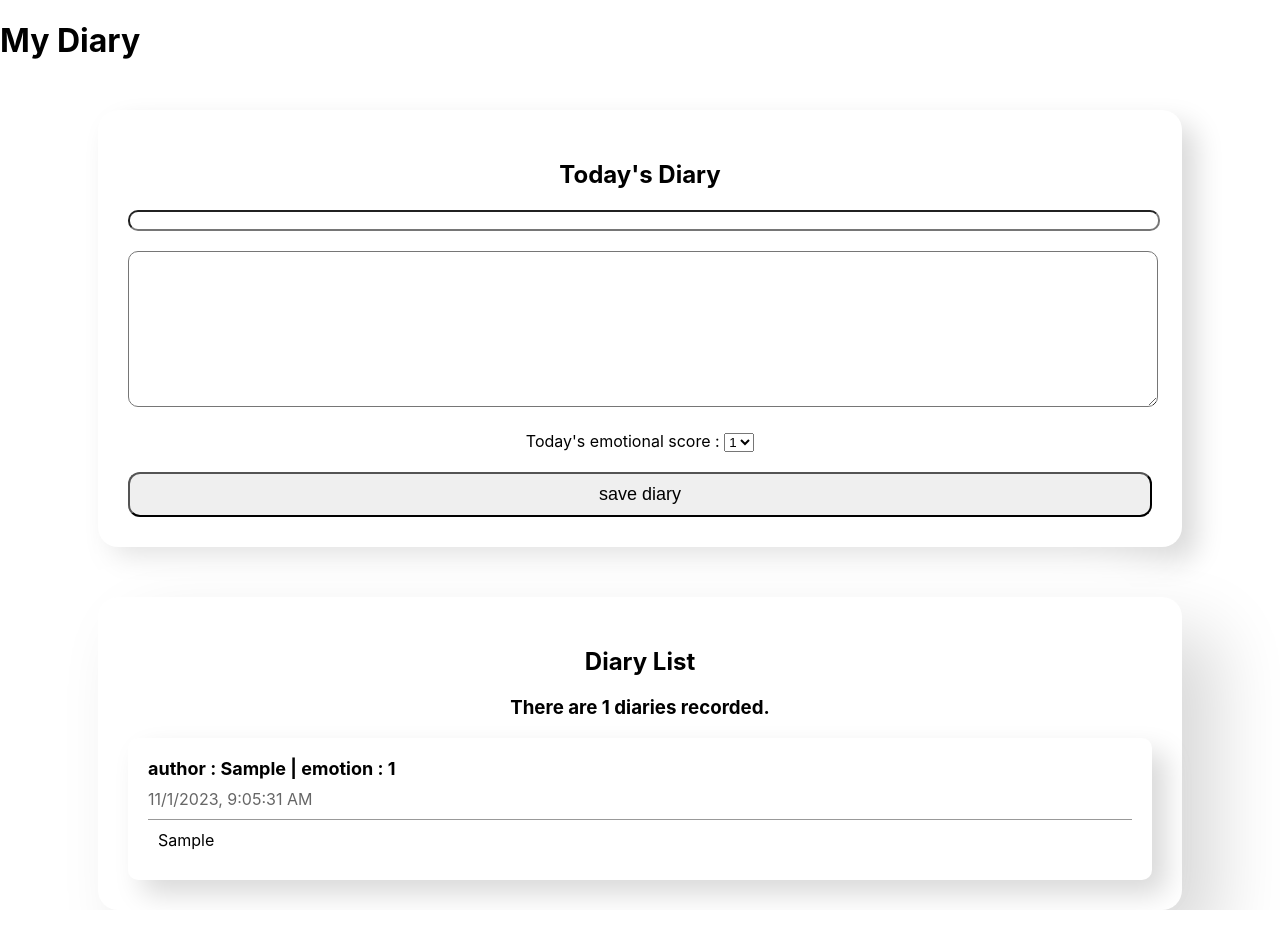
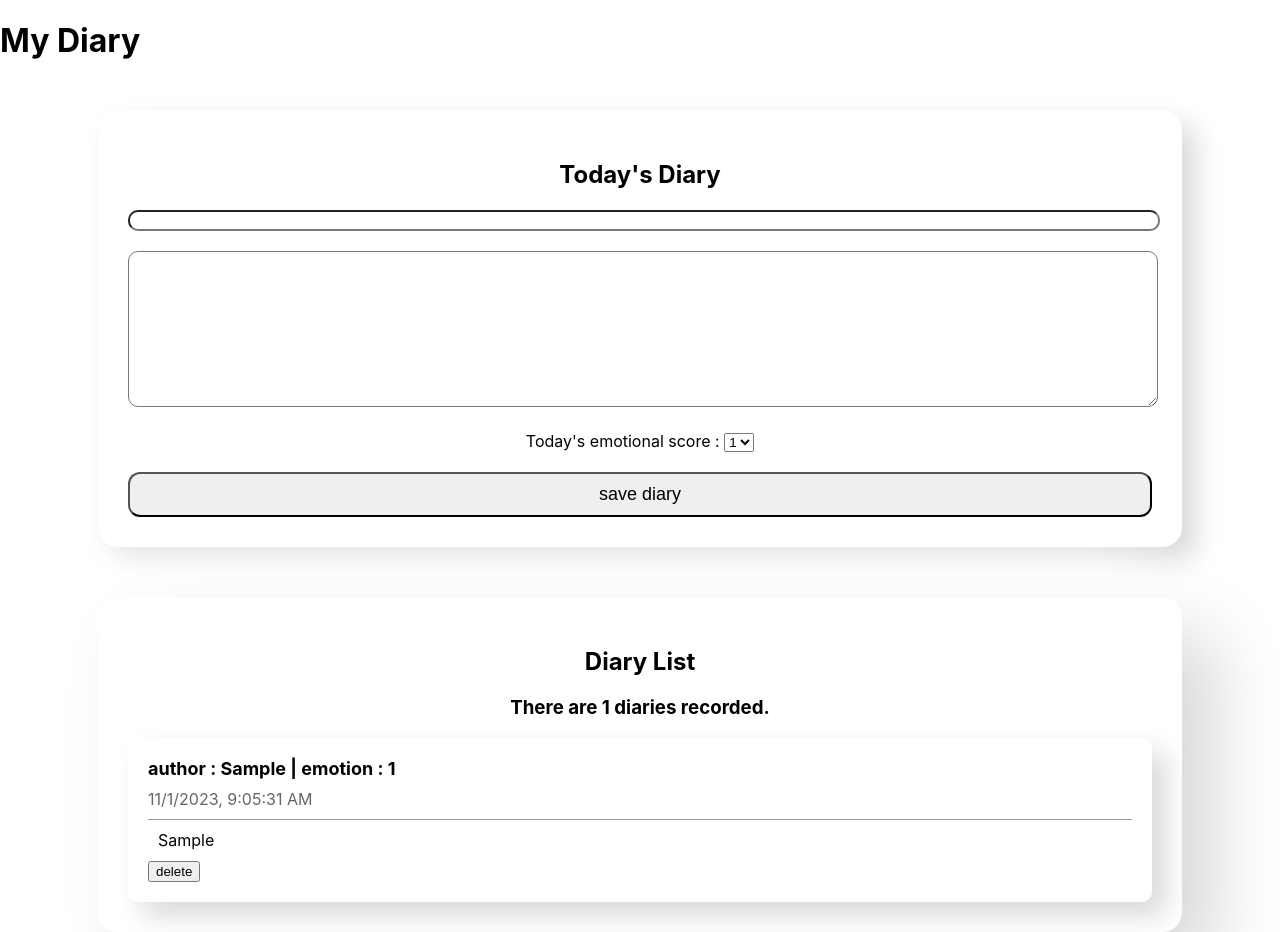
Before and after one commit to oilpaintingKV/project-react-diary, a React (Create React App) app in the folder diary/: page / in a window 1280 px wide. Both pictures are taken after typing "Sample", "Sample" into the empty fields and a click on the button "save diary". Before the commit the page ends 910 px from the top, so only its background shows below. Built offline with nearby package versions, Linux system fonts and the light colour scheme; the HTML template or start-up script is replaced by a standard one.

Commit message:
feat: add delete function

```diff
--- a/diary/src/App.js
+++ b/diary/src/App.js
@@ -42,11 +42,18 @@ function App() {
     dataId.current += 1;
     setData([newItem, ...data]);
   };
+
+  const onDelete = (targetId) => {
+    console.log(`${targetId} is deleted!`);
+    const newDiaryList = data.filter((it) => it.id !== targetId);
+    setData(newDiaryList);
+  };
+
   return (
     <div className='App'>
       <h1>My Diary</h1>
       <DiaryEditor onCreate={onCreate} />
-      <DiaryList diaryList={data} />
+      <DiaryList onDelete={onDelete} diaryList={data} />
     </div>
   );
 }
--- a/diary/src/DiaryItem.js
+++ b/diary/src/DiaryItem.js
@@ -1,4 +1,11 @@
-const DiaryItem = ({ author, content, created_date, emotion, id }) => {
+const DiaryItem = ({
+  onDelete,
+  author,
+  content,
+  created_date,
+  emotion,
+  id,
+}) => {
   return (
     <div className='DiaryItem'>
       <div className='info'>
@@ -8,6 +15,19 @@ const DiaryItem = ({ author, content, created_date, emotion, id }) => {
         <span className='date'>{new Date(created_date).toLocaleString()}</span>
       </div>
       <div className='content'>{content}</div>
+      <button
+        className='btn_delete'
+        onClick={() => {
+          console.log(id);
+          if (
+            window.confirm(`Are you sure you want to delete the ${id}th diary?`)
+          ) {
+            onDelete(id);
+          }
+        }}
+      >
+        delete
+      </button>
     </div>
   );
 };
--- a/diary/src/DiaryList.js
+++ b/diary/src/DiaryList.js
@@ -1,13 +1,13 @@
 import DiaryItem from './DiaryItem';
 
-const DiaryList = ({ diaryList }) => {
+const DiaryList = ({ onDelete, diaryList }) => {
   return (
     <div className='DiaryList'>
       <h2>Diary List</h2>
       <h3>There are {diaryList.length} diaries recorded.</h3>
       <div>
         {diaryList.map((it) => (
-          <DiaryItem key={it.id} {...it} />
+          <DiaryItem key={it.id} {...it} onDelete={onDelete} />
         ))}
       </div>
     </div>
```
